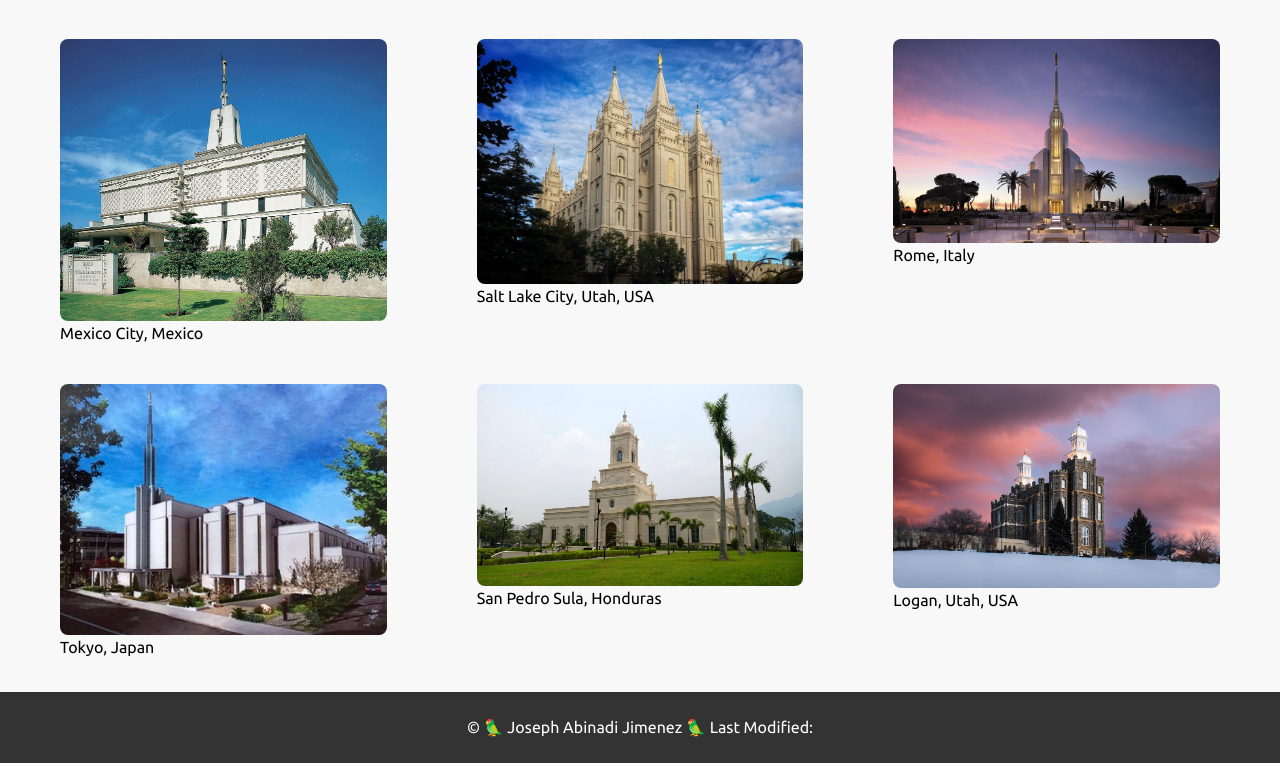
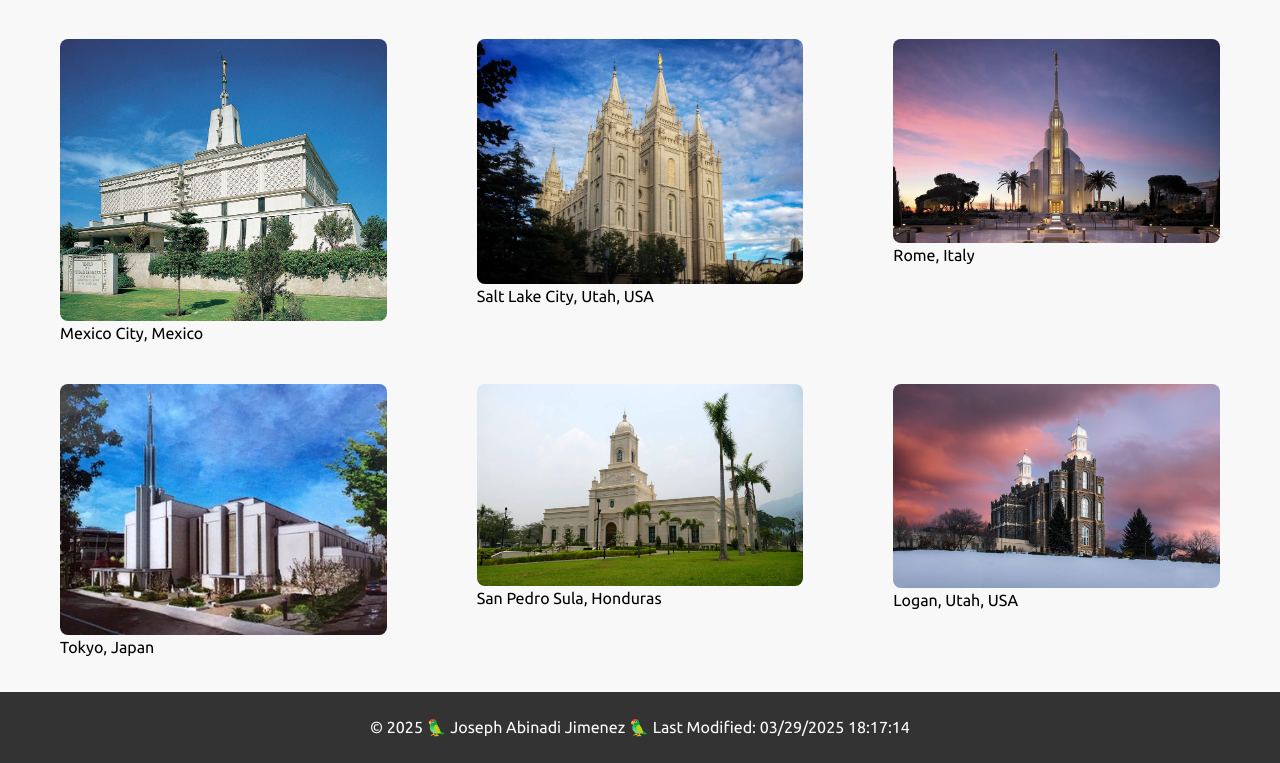
Before and after one commit to Abinadi2007/wdd131, a plain HTML site: page filtered-temples.html in a window 1280 px wide. Shown: the part 592-1355 px from the top of the page. Drawn offline with Linux system fonts and the light colour scheme.

Commit message:
modified:   filtered-temples.html

```diff
--- a/filtered-temples.html
+++ b/filtered-temples.html
@@ -15,6 +15,7 @@
     <link rel="stylesheet" href="style/filtered-temples.css">
     <link rel="stylesheet" href="style/filtered-temples-large.css">
     <script defer src="scripts/filtered-temples.js"></script>
+    <script defer src="scripts/temples.js"></script>
 </head>
 <body>
     <header>
```
